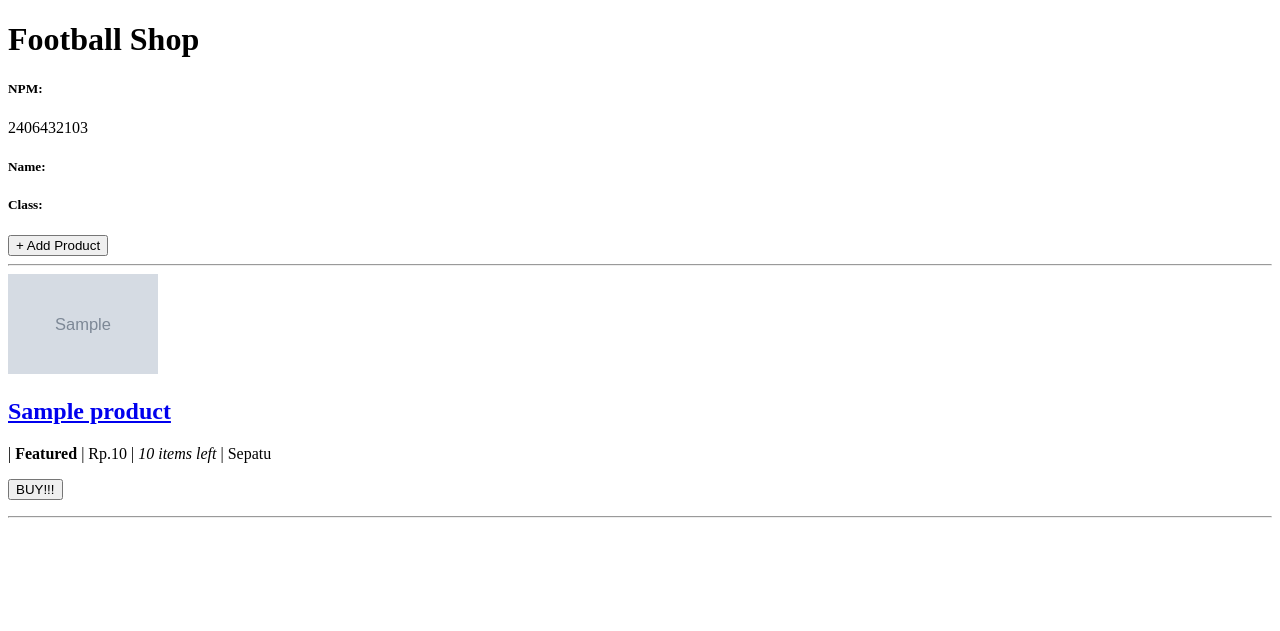
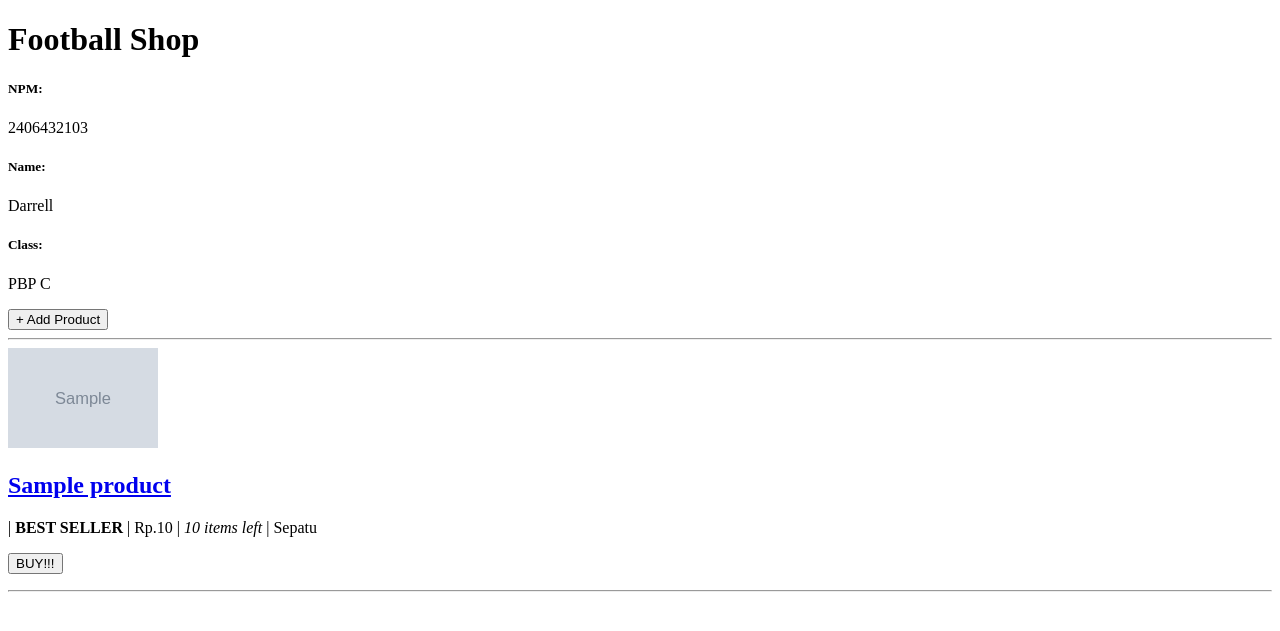
Before and after one commit to NaviCo-de/pbp-c-adadis, a Django app: page / in a window 1280 px wide. Shown: the top 631 px of the page. Run offline with Django 5.2, Linux system fonts and the light colour scheme; tables that the repository leaves empty hold one stand-in row (values such as "Sample post"); grey boxes marked "Sample" are stand-in pictures.

Commit message:
Mau coba push pws

```diff
--- a/main/admin.py
+++ b/main/admin.py
@@ -1,5 +1,5 @@
 from django.contrib import admin
 from .models import Product
-
+#komen
 # Register your models here.
 admin.site.register(Product)
--- a/main/templates/main.html
+++ b/main/templates/main.html
@@ -18,21 +18,24 @@
 <hr>
 
 {% if not product_list %}
-<p>Belum ada data berita pada football news.</p>
+    <p>Belum ada data berita pada football news.</p>
 {% else %}
 
 {% for product in product_list %}
 <div>
     {% if product.thumbnail %}
-    <img src="{{ product.thumbnail }}" alt="thumbnail" width="150" height="100">
-    <br />
+        <img src="{{ product.thumbnail }}" alt="thumbnail" width="150" height="100">
+        <br />
     {% endif %}
 
     <h2><a href="{% url 'main:show_product' product.id %}">{{ product.name }}</a></h2>
 
-    <p>{% if product.is_featured %} |
-    <b>Featured</b>{% endif %} | Rp.{{ product.price }} |
-    <i>{{ product.stock }} items left</i> | {{ product.get_category_display }}</p>
+    <p>
+        {% if product.is_featured %} | <b>BEST SELLER</b> {% endif %} |
+        Rp.{{ product.price }} |
+        <i>{{ product.stock }} items left</i> |
+        {{ product.get_category_display }}
+    </p>
 
     <p><a href="{% url 'main:show_product' product.id %}"><button>BUY!!!</button></a></p>
 </div>
--- a/main/views.py
+++ b/main/views.py
@@ -8,8 +8,8 @@ def show_main(request):
 
     context = {
         'npm' : '2406432103',
-        'nama': 'Darrell',
-        'kelas': 'PBP C',
+        'name': 'Darrell',
+        'class': 'PBP C',
         'product_list': product_list
     }
 
```
